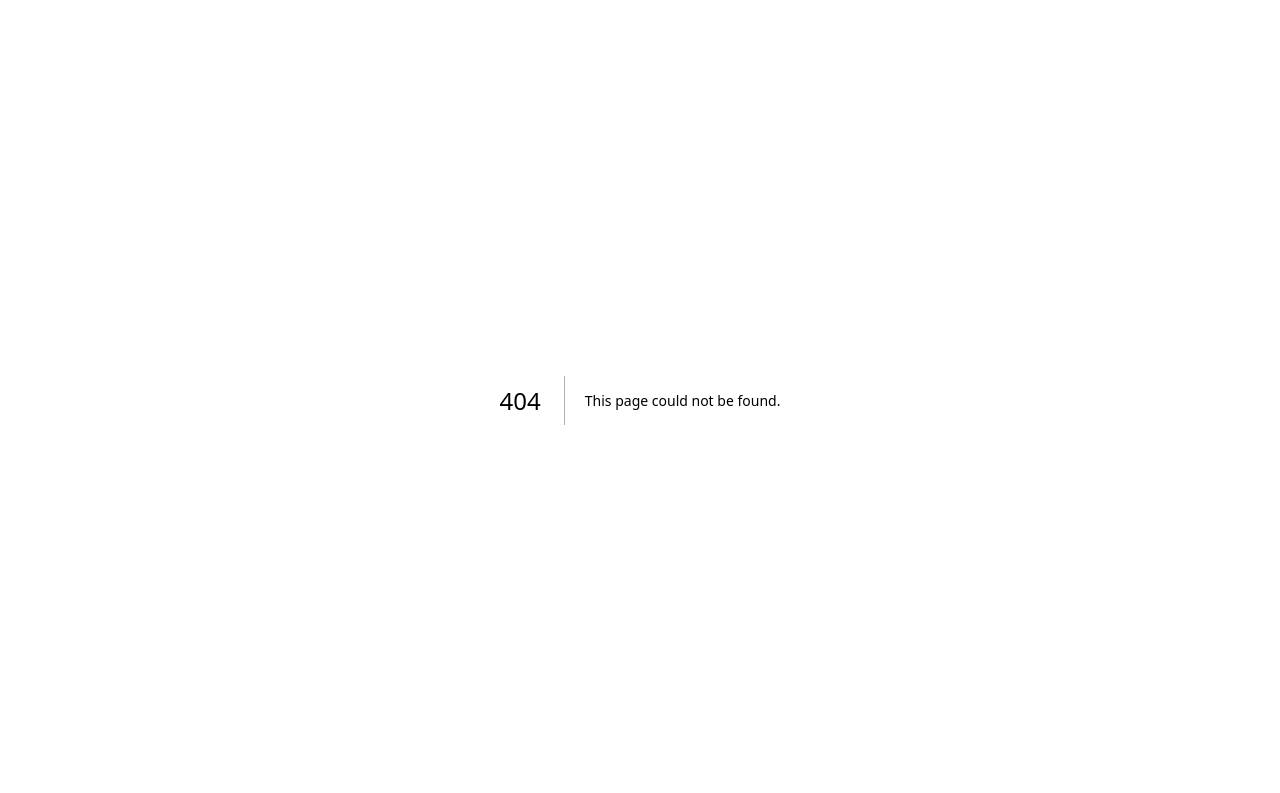
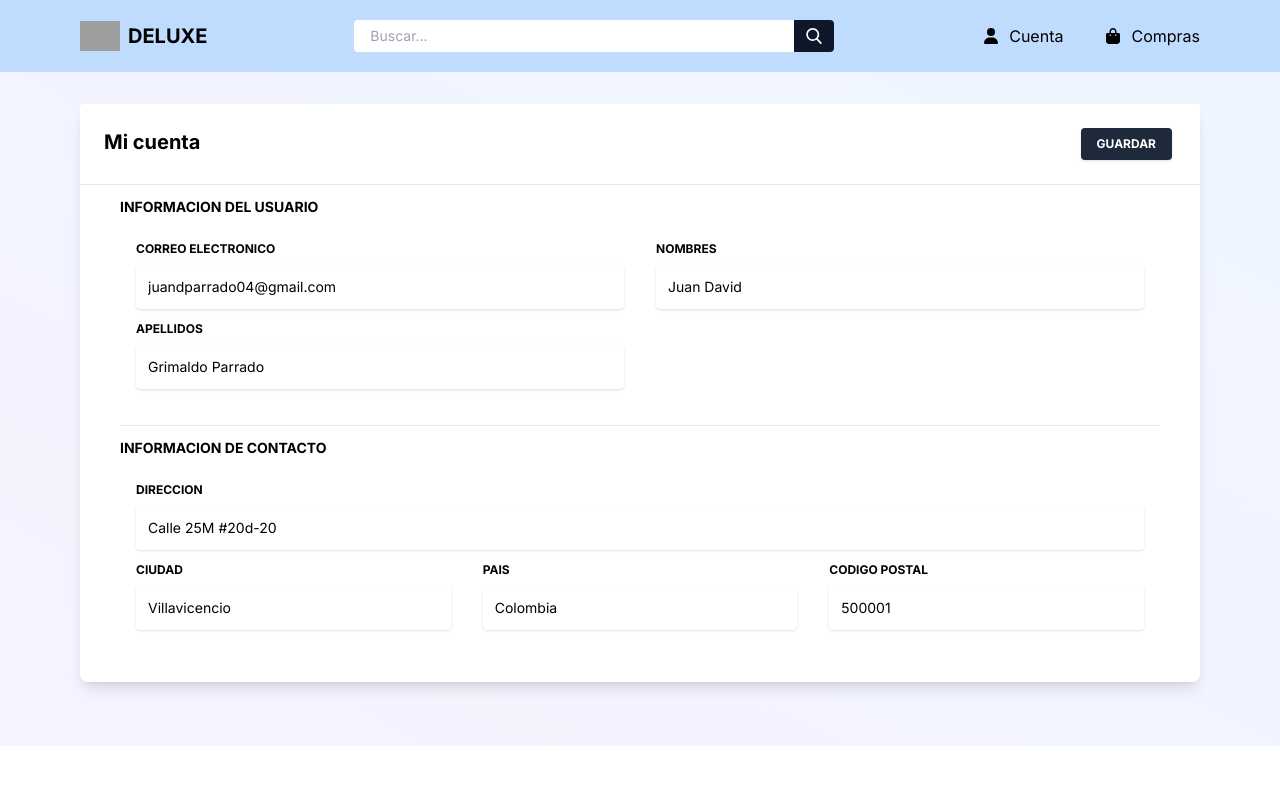
Before and after one commit to DavidParrado/deluxe-web, a Next.js app: page /account in a window 1280 px wide. Before the commit this address had no page. Shown: the top 793 px of the page. Built offline with nearby package versions, Linux system fonts and the light colour scheme; grey boxes are pictures that could not be loaded.

Commit message:
Adding account page

```diff
--- /dev/null
+++ b/src/app/(shop)/account/page.tsx
@@ -0,0 +1,105 @@
+
+const user = {
+  firstName: 'Juan David',
+  lastName: 'Grimaldo Parrado',
+  email: 'juandparrado04@gmail.com',
+  address: 'Calle 25M #20d-20',
+  city: 'Villavicencio',
+  country: 'Colombia',
+  zipCode: '500001'
+}
+
+
+export default function AccountPage() {
+
+  return (
+    <section className="w-full lg:max-w-8/12 flex ">
+      <div className="relative flex flex-col min-w-0 break-words w-full mb-6 shadow-lg rounded-lg bg-white border-0">
+        <div className="rounded-t bg-white border-b border-gray-200 mb-0 px-6 py-6">
+          <div className="text-center flex justify-between">
+            <h6 className="text-blueGray-700 text-xl font-bold">
+              Mi cuenta
+            </h6>
+            <button className="bg-slate-800 text-white active:bg-slate-600 font-bold uppercase text-xs px-4 py-2 rounded shadow hover:shadow-md outline-none focus:outline-none mr-1 ease-linear transition-all duration-150" type="button">
+              Guardar
+            </button>
+          </div>
+        </div>
+        <div className="flex-auto px-4 lg:px-10 py-10 pt-0">
+          <form>
+            <h6 className="text-blueGray-400 text-sm mt-3 mb-6 font-bold uppercase">
+              Informacion del usuario
+            </h6>
+            <div className="flex flex-wrap">
+
+              <div className="w-full lg:w-6/12 px-4">
+                <div className="relative w-full mb-3">
+                  <label className="block uppercase text-blueGray-600 text-xs font-bold mb-2" htmlFor="grid-password">
+                    Correo electronico
+                  </label>
+                  <input type="email" className="border-0 px-3 py-3 placeholder-blueGray-300 text-blueGray-600 bg-white rounded text-sm shadow focus:outline-none focus:ring w-full ease-linear transition-all duration-150" value={user.email} />
+                </div>
+              </div>
+              <div className="w-full lg:w-6/12 px-4">
+                <div className="relative w-full mb-3">
+                  <label className="block uppercase text-blueGray-600 text-xs font-bold mb-2" htmlFor="grid-password">
+                    Nombres
+                  </label>
+                  <input type="text" className="border-0 px-3 py-3 placeholder-blueGray-300 text-blueGray-600 bg-white rounded text-sm shadow focus:outline-none focus:ring w-full ease-linear transition-all duration-150" value={user.firstName} />
+                </div>
+              </div>
+              <div className="w-full lg:w-6/12 px-4">
+                <div className="relative w-full mb-3">
+                  <label className="block uppercase text-blueGray-600 text-xs font-bold mb-2" htmlFor="grid-password">
+                    Apellidos
+                  </label>
+                  <input type="text" className="border-0 px-3 py-3 placeholder-blueGray-300 text-blueGray-600 bg-white rounded text-sm shadow focus:outline-none focus:ring w-full ease-linear transition-all duration-150" value={user.lastName} />
+                </div>
+              </div>
+            </div>
+
+            <hr className="mt-6 border-b-1 border-blueGray-300" />
+
+            <h6 className="text-blueGray-400 text-sm mt-3 mb-6 font-bold uppercase">
+              Informacion de contacto
+            </h6>
+            <div className="flex flex-wrap">
+              <div className="w-full lg:w-12/12 px-4">
+                <div className="relative w-full mb-3">
+                  <label className="block uppercase text-blueGray-600 text-xs font-bold mb-2" htmlFor="grid-password">
+                    Direccion
+                  </label>
+                  <input type="text" className="border-0 px-3 py-3 placeholder-blueGray-300 text-blueGray-600 bg-white rounded text-sm shadow focus:outline-none focus:ring w-full ease-linear transition-all duration-150" value={user.address} />
+                </div>
+              </div>
+              <div className="w-full lg:w-4/12 px-4">
+                <div className="relative w-full mb-3">
+                  <label className="block uppercase text-blueGray-600 text-xs font-bold mb-2" htmlFor="grid-password">
+                    Ciudad
+                  </label>
+                  <input type="email" className="border-0 px-3 py-3 placeholder-blueGray-300 text-blueGray-600 bg-white rounded text-sm shadow focus:outline-none focus:ring w-full ease-linear transition-all duration-150" value={user.city} />
+                </div>
+              </div>
+              <div className="w-full lg:w-4/12 px-4">
+                <div className="relative w-full mb-3">
+                  <label className="block uppercase text-blueGray-600 text-xs font-bold mb-2" htmlFor="grid-password">
+                    Pais
+                  </label>
+                  <input type="text" className="border-0 px-3 py-3 placeholder-blueGray-300 text-blueGray-600 bg-white rounded text-sm shadow focus:outline-none focus:ring w-full ease-linear transition-all duration-150" value={user.country} />
+                </div>
+              </div>
+              <div className="w-full lg:w-4/12 px-4">
+                <div className="relative w-full mb-3">
+                  <label className="block uppercase text-blueGray-600 text-xs font-bold mb-2" htmlFor="grid-password">
+                    Codigo postal
+                  </label>
+                  <input type="text" className="border-0 px-3 py-3 placeholder-blueGray-300 text-blueGray-600 bg-white rounded text-sm shadow focus:outline-none focus:ring w-full ease-linear transition-all duration-150" value={user.zipCode} />
+                </div>
+              </div>
+            </div>
+          </form>
+        </div>
+      </div>
+    </section>
+  )
+}
--- a/src/components/ui/Categories.tsx
+++ b/src/components/ui/Categories.tsx
@@ -1,4 +1,7 @@
+'use client';
+
 import Link from "next/link"
+import { usePathname } from "next/navigation";
 
 const categories = [
   { name: 'camisetas', path: "/category/camisetas" },
@@ -14,6 +17,12 @@
 }
 
 export const Categories = ({ className }: Props) => {
+
+  const pathname = usePathname();
+  if(pathname.startsWith('/account')) {
+    return <div className="mt-14 md:mt-16"></div>
+  }
+
   return (
     <div className={`flex justify-between text-black mt-24 mb-6 px-5 md:px-10 xl:px-20 ${className}`}>
       {
```
